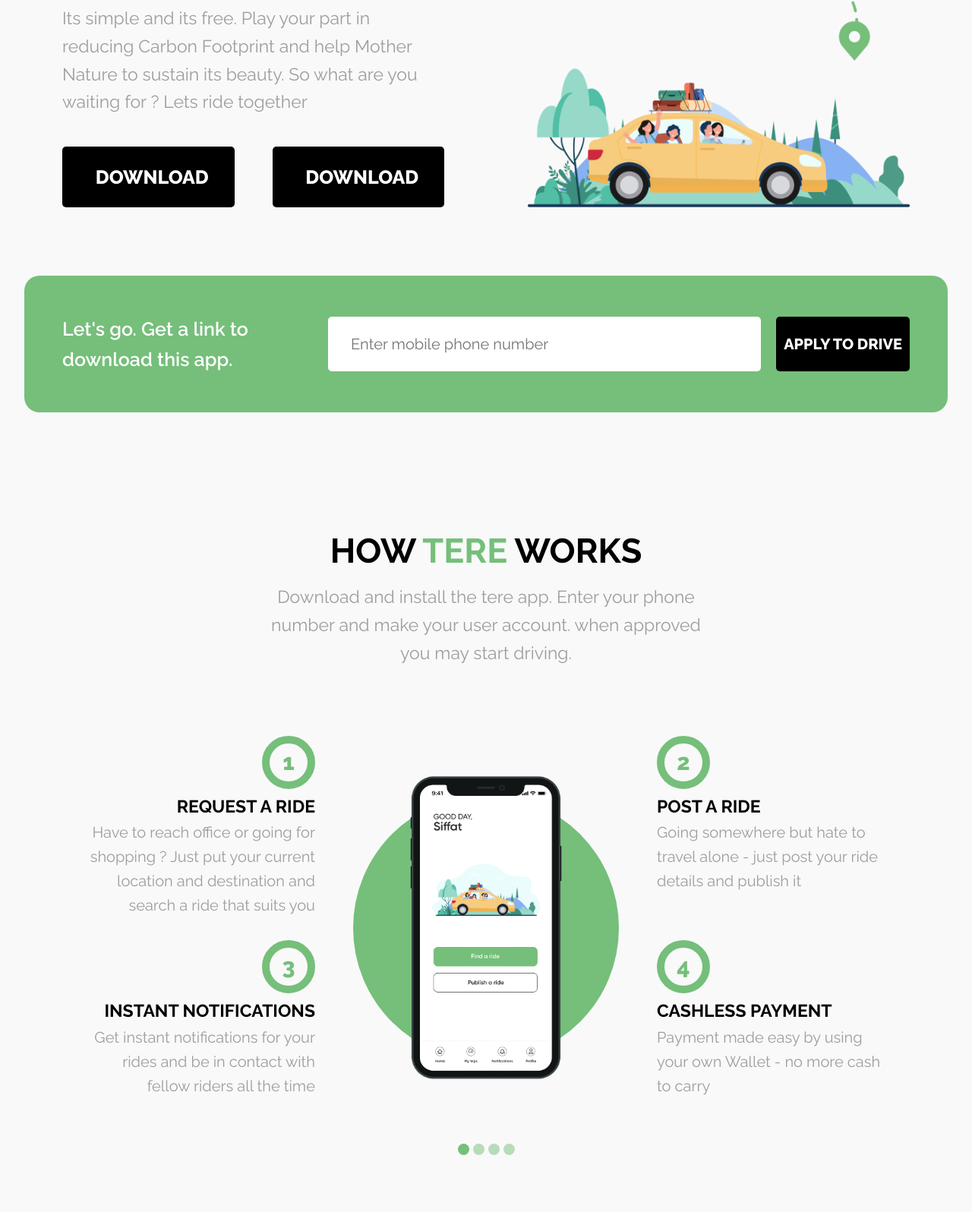
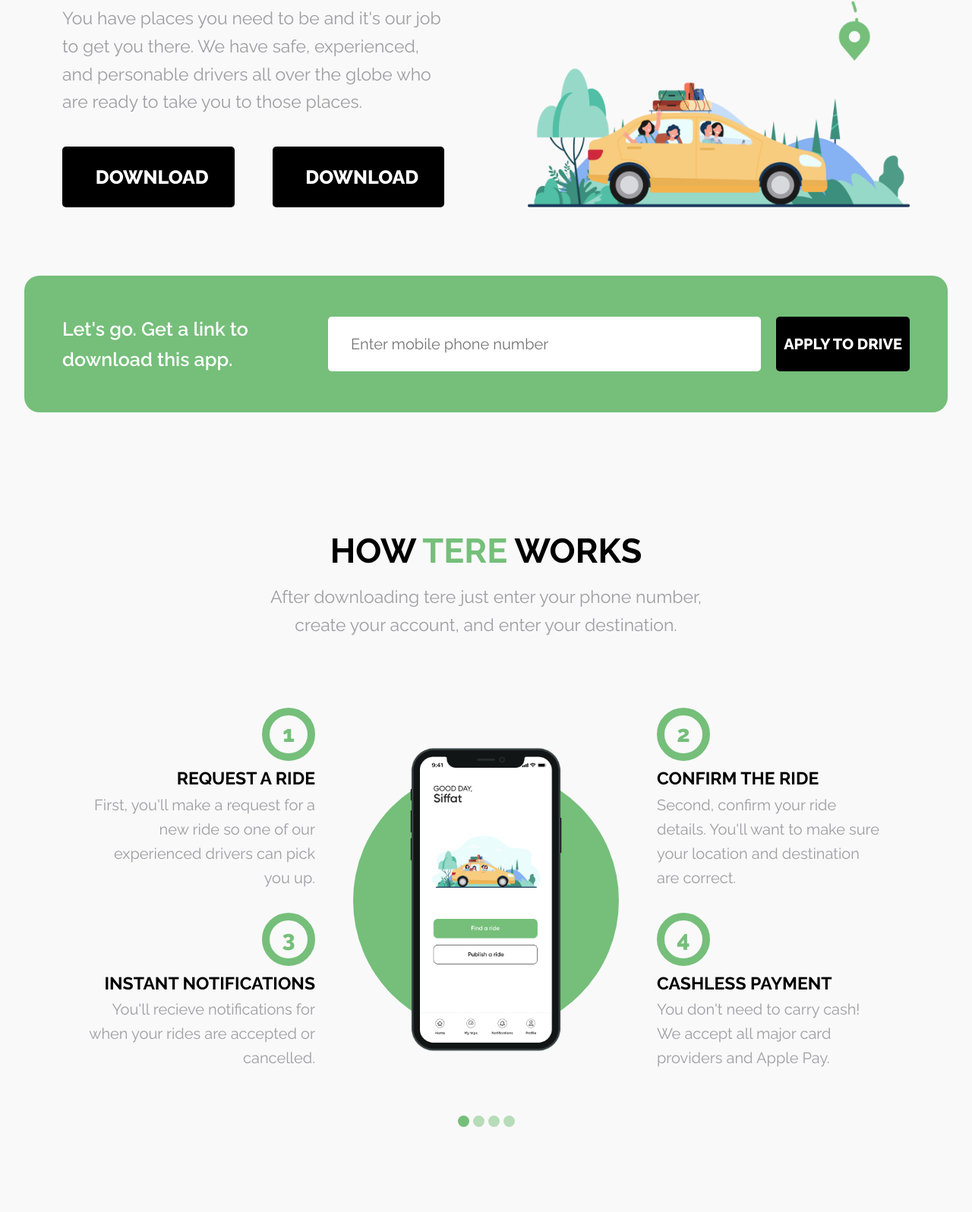
Before and after one commit to ABojo/ride-sharing-landing, a website: page index.html in a window 1280 px wide. Shown: the part 452-2048 px from the top of the page at 76% size. Drawn offline with Linux system fonts and the light colour scheme.

Commit message:
changed the landing's copy because the template contained a lot of broken english

```diff
--- a/index.html
+++ b/index.html
@@ -25,13 +25,11 @@
     <div class="container">
       <section class="hero mb-md">
         <div class="hero__text-grid">
-          <h1 class="heading-1 hero__heading">
-            Download app, save money, make friends!
-          </h1>
+          <h1 class="heading-1 hero__heading">Get where you're going</h1>
           <p class="paragraph hero__paragraph">
-            Its simple and its free. Play your part in reducing Carbon Footprint
-            and help Mother Nature to sustain its beauty. So what are you
-            waiting for ? Lets ride together
+            You have places you need to be and it's our job to get you there. We
+            have safe, experienced, and personable drivers all over the globe
+            who are ready to take you to those places.
           </p>
           <a href="" class="btn hero__btn">
             <img
@@ -68,8 +66,8 @@
             How <span class="highlight">tere</span> works
           </h2>
           <p class="paragraph">
-            Download and install the tere app. Enter your phone number and make
-            your user account. when approved you may start driving.
+            After downloading tere just enter your phone number, create your
+            account, and enter your destination.
           </p>
         </div>
         <div class="how-to__circle"></div>
@@ -86,8 +84,8 @@
           </div>
           <h4 class="heading-4">Request a ride</h4>
           <p class="paragraph paragraph--small">
-            Have to reach office or going for shopping ? Just put your current
-            location and destination and search a ride that suits you
+            First, you'll make a request for a new ride so one of our
+            experienced drivers can pick you up.
           </p>
         </div>
 
@@ -95,10 +93,10 @@
           <div class="how-to__number-box">
             <span class="how-to__number">2</span>
           </div>
-          <h4 class="heading-4">Post a ride</h4>
+          <h4 class="heading-4">Confirm the ride</h4>
           <p class="paragraph paragraph--small">
-            Going somewhere but hate to travel alone - just post your ride
-            details and publish it
+            Second, confirm your ride details. You'll want to make sure your
+            location and destination are correct.
           </p>
         </div>
 
@@ -108,8 +106,8 @@
           </div>
           <h4 class="heading-4">Instant notifications</h4>
           <p class="paragraph paragraph--small">
-            Get instant notifications for your rides and be in contact with
-            fellow riders all the time
+            You'll recieve notifications for when your rides are accepted or
+            cancelled.
           </p>
         </div>
 
@@ -119,7 +117,8 @@
           </div>
           <h4 class="heading-4">Cashless payment</h4>
           <p class="paragraph paragraph--small">
-            Payment made easy by using your own Wallet - no more cash to carry
+            You don't need to carry cash! We accept all major card providers and
+            Apple Pay.
           </p>
         </div>
       </section>
@@ -131,7 +130,8 @@
           <span class="benefit__number">01.</span>
           <h3 class="heading-3 benefit__heading">Flexible working hours</h3>
           <p class="paragraph paragraph--small benefit__paragraph">
-            You can decide when, and how much time you want to drive.
+            When you drive for tere you are your own boss. You decide when and
+            where you work.
           </p>
           <img
             src="/img/benefit-1.png"
@@ -144,7 +144,8 @@
           <span class="benefit__number">02.</span>
           <h3 class="heading-3 benefit__heading">More earnings</h3>
           <p class="paragraph paragraph--small benefit__paragraph">
-            By driving with tere you can earn more.
+            We pay more than our competitors so driving for us will be more
+            profitable for you!
           </p>
           <img
             src="/img/benefit-2.png"
@@ -156,8 +157,7 @@
           <span class="benefit__number">03.</span>
           <h3 class="heading-3 benefit__heading">Customer support 24/7</h3>
           <p class="paragraph paragraph--small benefit__paragraph">
-            Tere is a local service provider and we are proud to support you in
-            your local language. We are proud to be at your service 24/7!
+            We have a dedicated customer support team available 24 hours a day.
           </p>
           <img
             src="/img/benefit-3.png"
```
